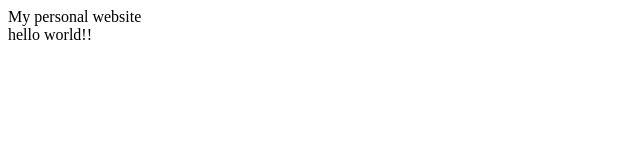
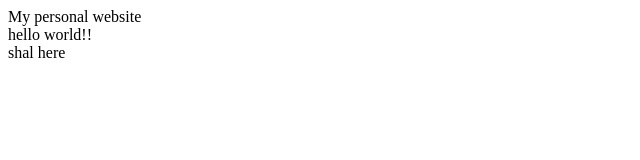
Before and after one commit to bithunshal/bithunshal.github.io, a plain HTML site: page index.html in a window 1280 px wide. Shown: the full height of the page, 0-640 px from the left. Drawn offline with Linux system fonts and the light colour scheme.

Commit message:
upate on 24032018 0944 PM

```diff
--- a/index.html
+++ b/index.html
@@ -3,6 +3,7 @@
 <head>My personal website</head>
 <body>
 <br>
-hello world!!
+hello world!! <br>
+shal here
 </body>
 </html>
```
